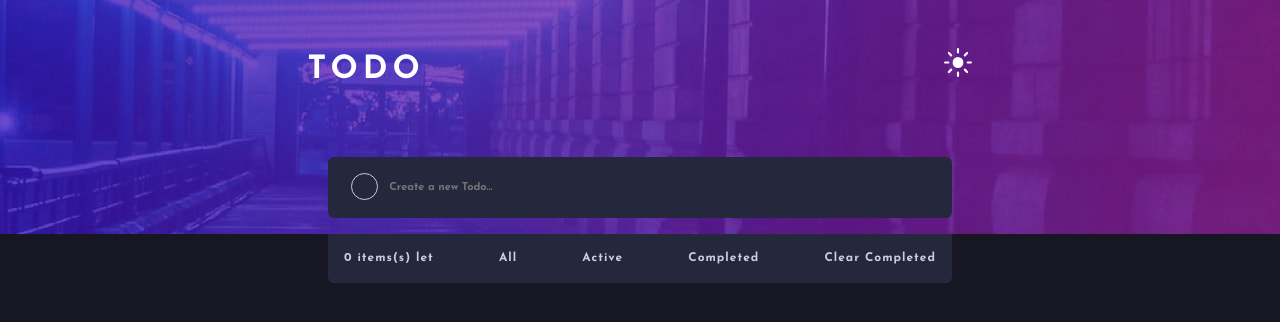
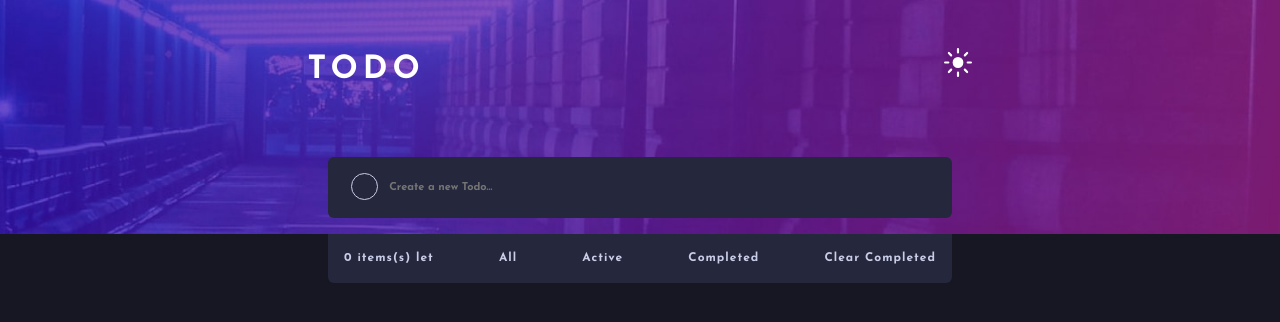
Before and after one commit to elghanbibadr/todoApp, a website built with Parcel: page index.html in a window 1280 px wide. Built offline with nearby package versions, Linux system fonts and the light colour scheme.

Commit message:
fix background images not taking the whole width of the screen for mobiles

```diff
--- a/app/scss/main.scss
+++ b/app/scss/main.scss
@@ -5,15 +5,17 @@ header{
     background-size:cover ;
     padding: 1rem;
     @include desktop{
-        background: url(/images/bg-desktop-dark.jpg) no-repeat;
-
+        background: url(/images/bg-desktop-dark.jpg) ;
+            background-size: cover;
     }
 }
 .changeheaderBg{
     background: url(/images/bg-mobile-light.jpg) no-repeat;
     background-size:cover ;
     @include desktop{
-        background: url(/images/bg-desktop-light.jpg) no-repeat;
+        background: url(/images/bg-desktop-light.jpg) ;
+        background-size: cover;
+
     }
 }
 // navigation
```
Also changed, not shown: app/scss/main.css, 1 other file.
